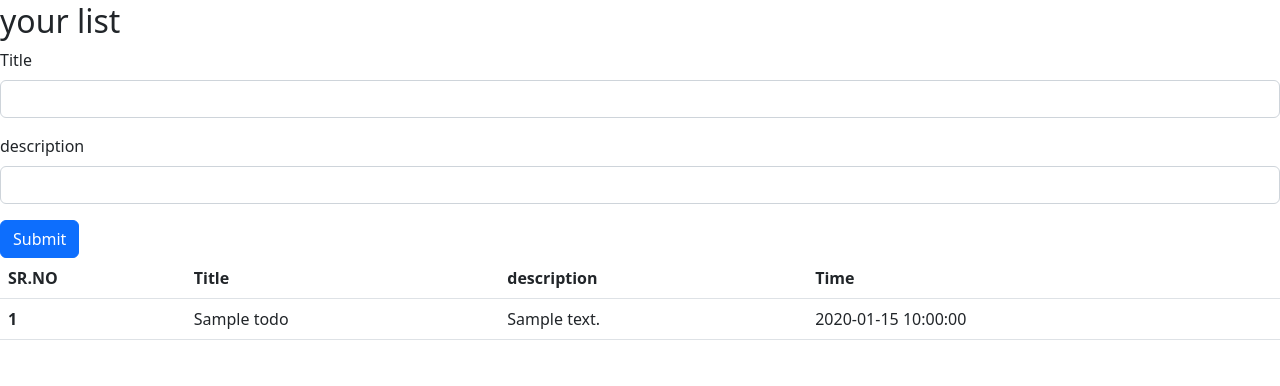
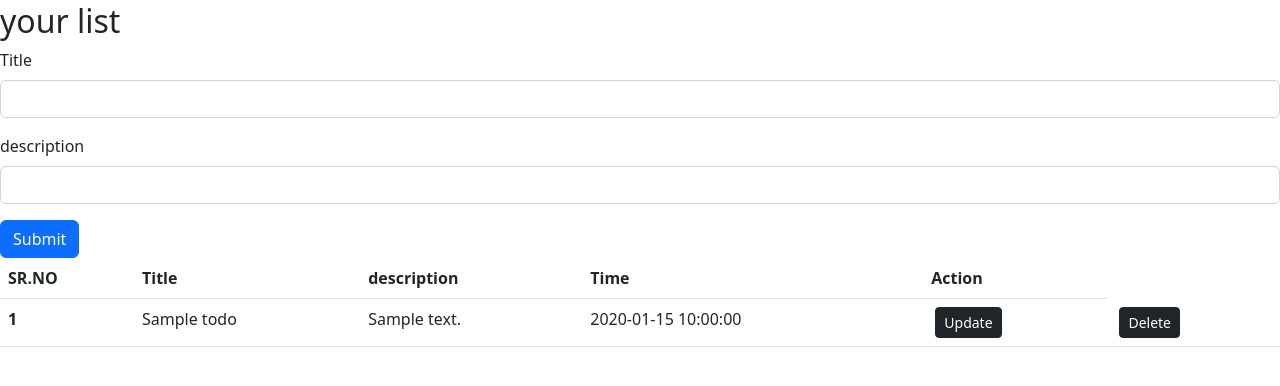
Before and after one commit to SwatiSTiwari/todo-in-flask, a Flask app: page / in a window 1280 px wide. Shown: the part 54-440 px from the top of the page. Run offline with Flask 2, Linux system fonts and the light colour scheme; tables that the repository leaves empty hold one stand-in row (values such as "Sample post").

Commit message:
added changes

```diff
--- a/app.py
+++ b/app.py
@@ -27,6 +27,7 @@ with app.app_context():
 
 
 
+
 @app.route("/",methods=['GET','POST'])
 def hello_world():
     if request.method=='POST':
@@ -47,6 +48,19 @@ def products():
     print(allTodo)
     return 'this is product page'
 
+@app.route("/update")
+def update():
+    allTodo= Todo.query.all()
+    print(allTodo)
+    return 'this is product page'
+
+@app.route("/delete/<int:sno>")
+def delete(sno):
+    todo= Todo.query.filter_by(sno=sno).first()
+    db.session.delete(todo)
+    db.session.commit()
+    return redirect("/")
+
 
 if __name__ == "__main__":
     app.run(debug=True)
--- a/templates/index.html
+++ b/templates/index.html
@@ -84,12 +84,7 @@
     </div>
     <div class="mb-3">
       <label for="description" class="form-label">description</label>
-      <input
-        type="password"
-        class="form-control"
-        name="desc"
-        id="description"
-      />
+      <input type="text" class="form-control" name="desc" id="description" />
     </div>
 
     <button type="submit" class="btn btn-primary">Submit</button>
@@ -102,15 +97,19 @@
         <th scope="col">Title</th>
         <th scope="col">description</th>
         <th scope="col">Time</th>
+        <th scope="col">Action</th>
       </tr>
     </thead>
     <tbody>
       {% for todo in allTodo %}
       <tr>
-        <th scope="row">{{todo.sno}}</th>
+        <th scope="row">{{loop.index}}</th>
         <td>{{todo.title}}</td>
         <td>{{todo.desc}}</td>
         <td>{{todo.date}}</td>
+        <td><a href="/update/{{todo.sno}}" type="button" class="btn btn-dark btn-sm mx-1">Update</button</td>
+        <td><a href="/delete/{{todo.sno}}" type="button" class="btn btn-dark btn-sm mx-1">Delete</button</td>
+
       </tr>
       {% endfor %}
     </tbody>
```
Also changed, not shown: instance/swati.db.
